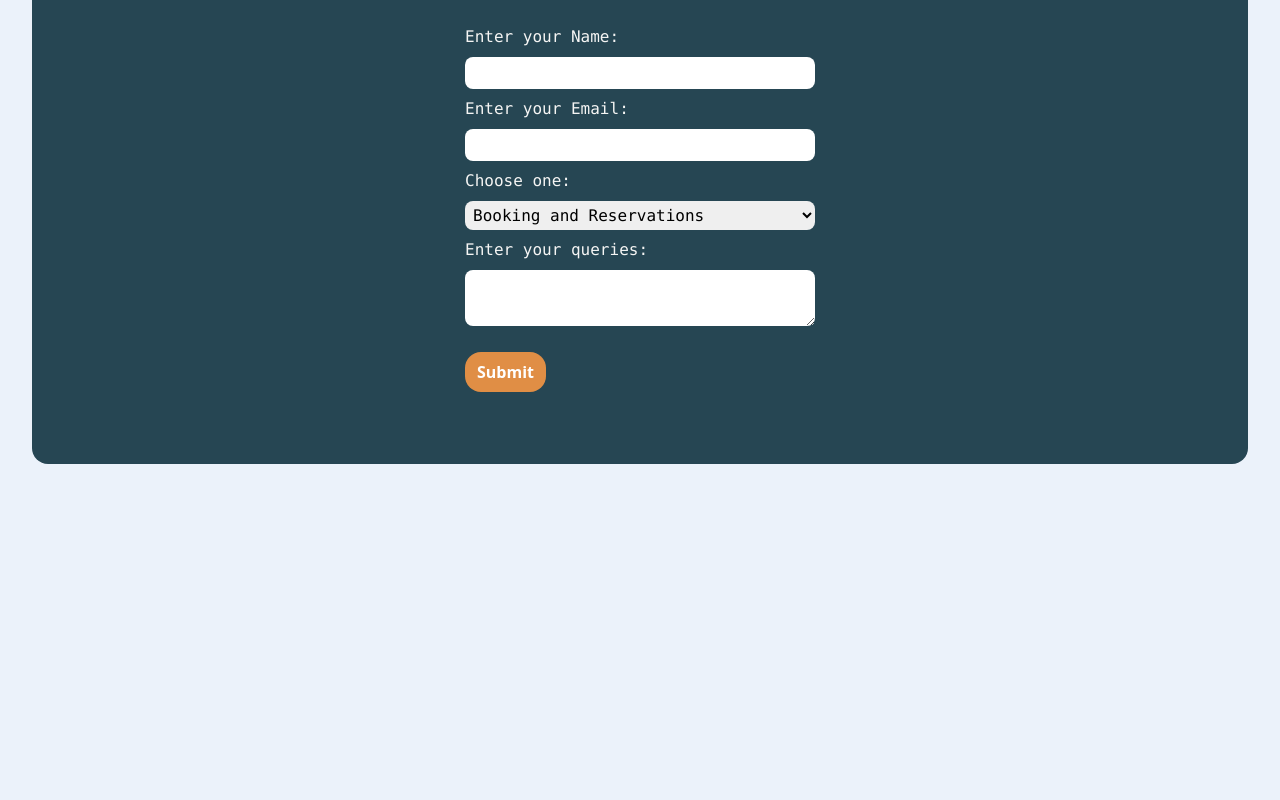
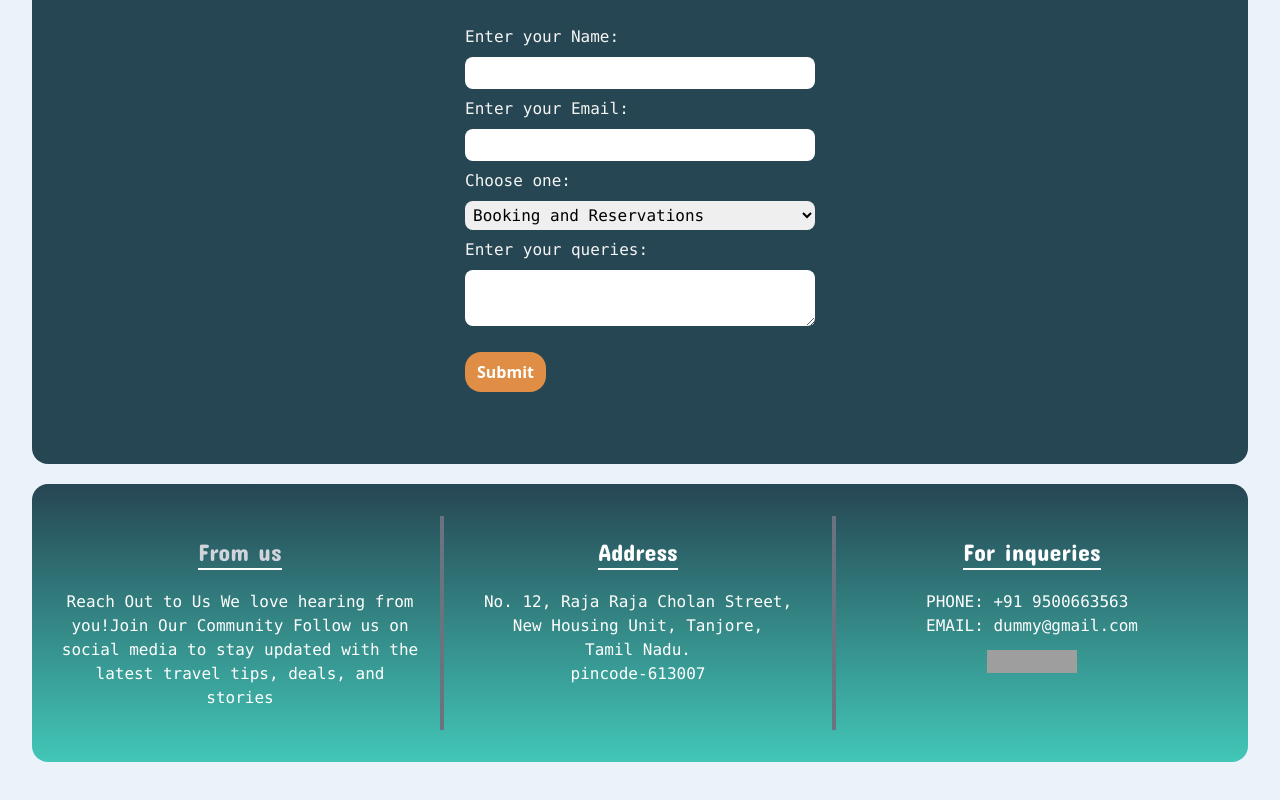
Before and after one commit to AMDHAAROON/Tourism-website, a website: page src/index.html in a window 1280 px wide. Shown: the part 5528-6328 px from the top of the page. Before the commit the page ends 6044 px from the top, so only its background shows below. Drawn offline with Linux system fonts and the light colour scheme; grey boxes are pictures that could not be loaded; a web font is replaced by a local one.

Commit message:
creating addresss section

```diff
--- a/src/index.html
+++ b/src/index.html
@@ -377,7 +377,6 @@
            </div>
 
      </section>
-
      <section class="bg-[#264653]  rounded-2xl py-8 mb-5">
         <div class="container mx-auto  ">
            <div class=" py-10 lg:py-25 ">
@@ -432,6 +431,41 @@
            </div>
 
      </section>
+    <footer class="bg-gradient-to-t from-[#42c7b7] to-[#264653]  rounded-2xl px-5 py-8 mb-5">
+        <div class="flex flex-wrap text-white ">
+            <div class=" hidden md:block p-5  w-full md:w-1/3 md:border-r-4 border-gray-500 justify-items-center pl-2">
+                <h2 class="text-2xl font-marker text-gray-300 border-b-2 border-white">
+                    From us
+                </h2>
+                <p class="mt-5 font-mono text-center">
+                    Reach Out to Us We love hearing from you!Join Our Community Follow us on social media to stay updated with the latest travel tips, deals, and stories
+                </p>
+            </div>
+            <div class="p-5 w-full md:w-1/3 md:border-r-4 border-gray-500 justify-items-center">
+                <h2 class="text-2xl font-marker border-b-2 border-white">Address</h2>
+                <p class="mt-5 font-mono text-center">
+                    No. 12, Raja Raja Cholan Street,<br/>
+                    New Housing Unit, Tanjore,<br/>
+                    Tamil Nadu.<br/>
+                    pincode-613007
+                </p>
+            </div>
+            <div class="p-5 w-full md:w-1/3 justify-items-center">
+                <h2 class="text-2xl font-marker border-b-2 border-white">For inqueries</h2>
+                <p class="mt-5 font-mono">
+                   PHONE: <a href="tel:+91 9500663563">+91 9500663563</a><br/>
+                   EMAIL: <a href="mailto:dummy@gmail.com">dummy@gmail.com</a><br/>
+                   <div class="flex mt-3 ">
+                <a><img width="30" height="30"  src="https://img.icons8.com/glyph-neue/64/twitter-squared.png" alt="twitter-squared"/></a>
+                <a><img width="30" height="30"  src="https://img.icons8.com/glyph-neue/64/instagram-new--v1.png" alt="instagram-new"/></a>
+                <a><img width="30" height="30" src="https://img.icons8.com/glyph-neue/64/facebook-new.png" alt="facebook-new"/></a>
+                            </div>
+                </p>
+            </div>
 
+        </div>
+        <!-- <div class="bg-[#264653] text-white text-center py-5">
+            <p class="font-mono">© 2023 Tickit. All rights reserved.</p> -->
+        </footer>
     </body>
 </html>
```
Also changed, not shown: src/style.css.
